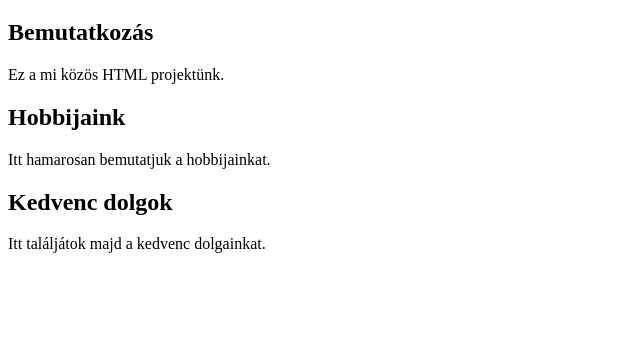
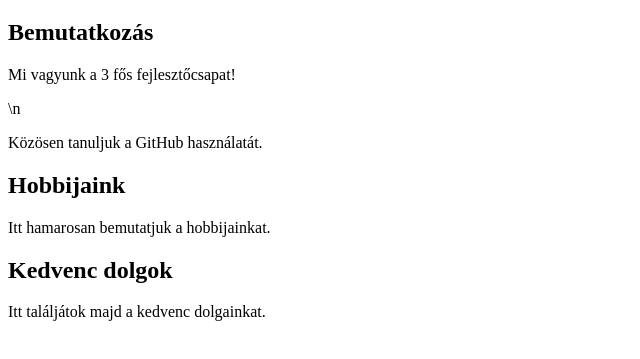
Before and after one commit to David13ppp/cspat-web, a plain HTML site: page index.html in a window 1280 px wide. Shown: the part 61-420 px from the top of the page, without its empty margins (0-640 px from the left). Drawn offline with Linux system fonts and the light colour scheme.

Commit message:
letrehoztam

```diff
--- a/index.html
+++ b/index.html
@@ -7,7 +7,7 @@
 <body>
 <h1>Üdvözlünk a weboldalunkon!</h1>
 <h2>Bemutatkozás</h2>
-<p>Ez a mi közös HTML projektünk.</p>
+<p>Mi vagyunk a 3 fős fejlesztőcsapat!</p>\n<p>Közösen tanuljuk a GitHub használatát.</p>
 <h2>Hobbijaink</h2>
 <p>Itt hamarosan bemutatjuk a hobbijainkat.</p>
 <h2>Kedvenc dolgok</h2>
```
